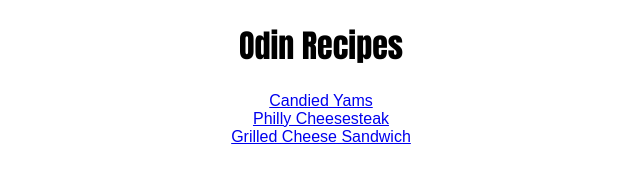
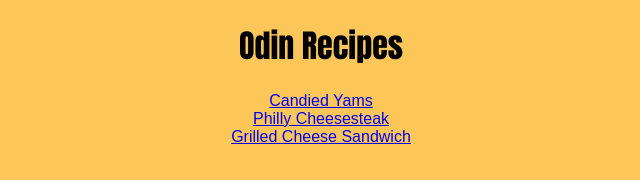
Before and after one commit to RenK907/odin-recipes, a plain HTML site: page index.html in a window 1280 px wide. Shown: the whole page, without its empty margins (319-959 px from the left). Drawn offline with Linux system fonts and the light colour scheme.

Commit message:
Add background-color to body element

```diff
--- a/style.css
+++ b/style.css
@@ -1,5 +1,6 @@
 body {
     font-family: Arial, Helvetica, sans-serif;
+    background-color: rgb(252, 198, 89);
 }
 
 .navigation {
```
